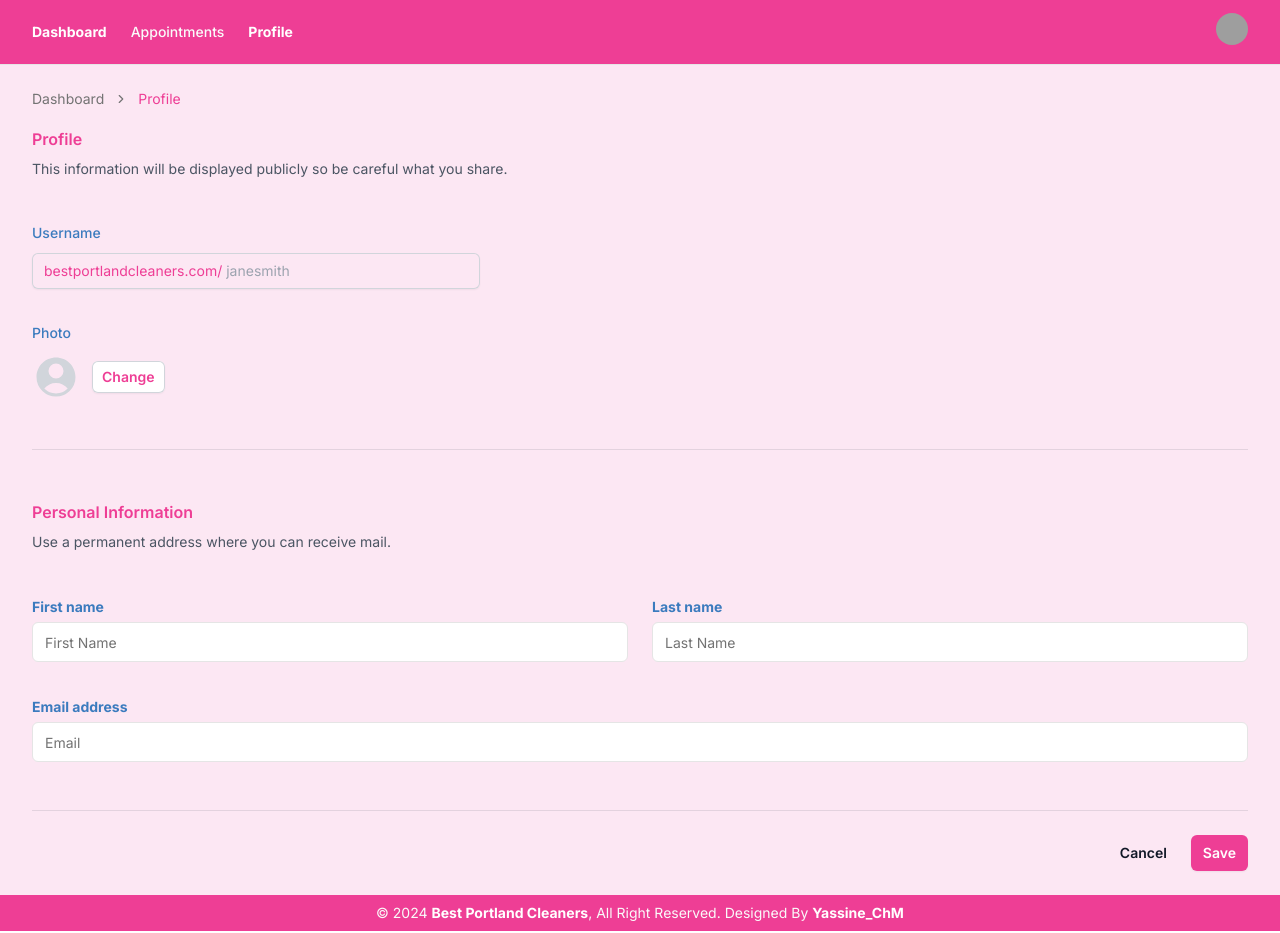
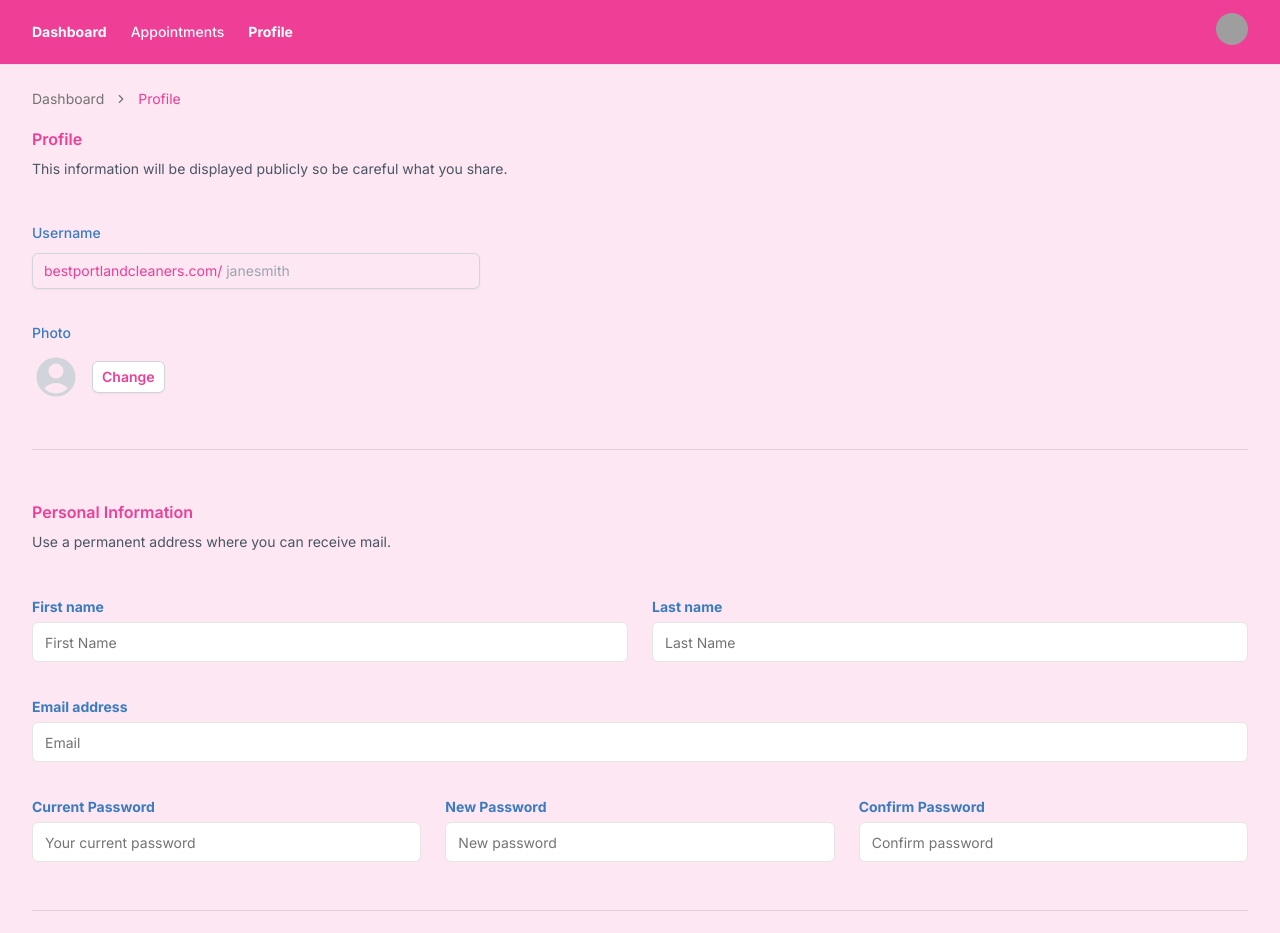
Before and after one commit to yassinechmarekh/bestportlandcleaners, a React (Vite) app: page /dashboard/profile in a window 1280 px wide. Shown: the top 933 px of the page. Built offline with nearby package versions, Linux system fonts and the light colour scheme; grey boxes are pictures that could not be loaded; a web font is replaced by a local one.

Commit message:
add password input to the profile page

```diff
--- a/src/components/HeroServices.jsx
+++ b/src/components/HeroServices.jsx
@@ -35,7 +35,7 @@ export default function HeroServices() {
               >
                 <img src={residentialIcon} alt="" className={"w-24"} />
                 <h2 className="text-xl text-steel-blue font-bold capitalize">
-                  Residential Cleaning Services
+                  Commercial Cleaning Services
                 </h2>
               </div>
               <div
--- a/src/pages/admin/Profile.jsx
+++ b/src/pages/admin/Profile.jsx
@@ -29,7 +29,9 @@ export default function Profile() {
           <form>
             <div class="space-y-12">
               <div class="border-b border-gray-900/10 pb-12">
-                <h2 class="text-base/7 font-semibold text-rose-bonbon">Profile</h2>
+                <h2 class="text-base/7 font-semibold text-rose-bonbon">
+                  Profile
+                </h2>
                 <p class="mt-1 text-sm/6 text-gray-600">
                   This information will be displayed publicly so be careful what
                   you share.
@@ -127,6 +129,33 @@ export default function Profile() {
                       id="email"
                     />
                   </div>
+
+                  <div class="sm:col-span-2">
+                    <MyInput
+                      label="Current Password"
+                      placeholder="Your current password"
+                      type="password"
+                      id="current-password"
+                    />
+                  </div>
+
+                  <div class="sm:col-span-2">
+                    <MyInput
+                      label="New Password"
+                      placeholder="New password"
+                      type="password"
+                      id="new-password"
+                    />
+                  </div>
+
+                  <div class="sm:col-span-2">
+                    <MyInput
+                      label="Confirm Password"
+                      placeholder="Confirm password"
+                      type="password"
+                      id="confirm-password"
+                    />
+                  </div>
                 </div>
               </div>
             </div>
```
